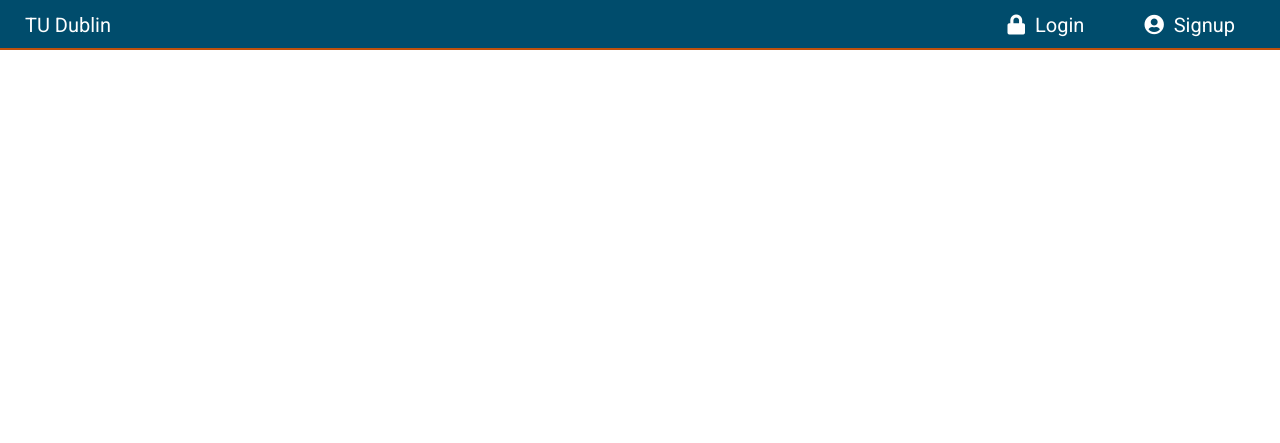
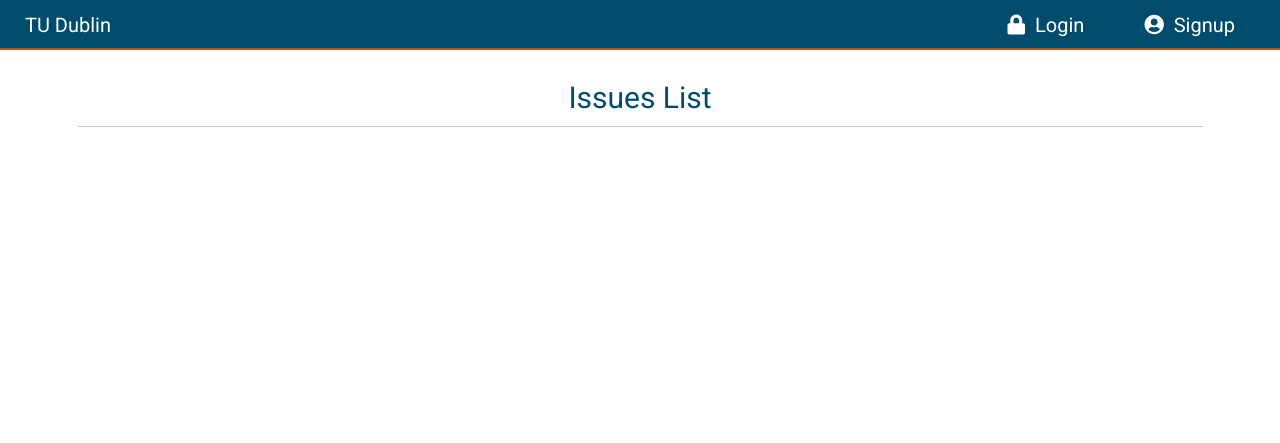
Before and after one commit to sam-timmins/machine-issue-reporting-system, a Django app: page /open/issues/ in a window 1280 px wide. Shown: the top 443 px of the page. Run offline with Django 4.2, Linux system fonts and the light colour scheme; data that the repository does not hold is empty; some libraries are stand-ins or nearby versions.

Commit message:
Add page title

```diff
--- /dev/null
+++ b/templates/components/issue-list/issue-title.html
@@ -0,0 +1,11 @@
+
+<!-- Dashboard title -->
+
+<div class="container mt-5">
+    <div class="row">
+        <div class="col">
+            <h1 class="text-center text-blue text-large">Issues List</h1>
+            <hr>
+        </div>
+    </div>
+</div>
--- a/templates/pages/issue-list.html
+++ b/templates/pages/issue-list.html
@@ -1,6 +1,9 @@
 {% extends "layout/base.html" %}
 
 {% block content %}
+
+    <!-- Issue page title  -->
+    {% include 'components/issue-list/issue-title.html' %}
 
     <!-- Individual issue cards  -->
     {% include 'components/issue-list/issue-cards.html' %}
```
